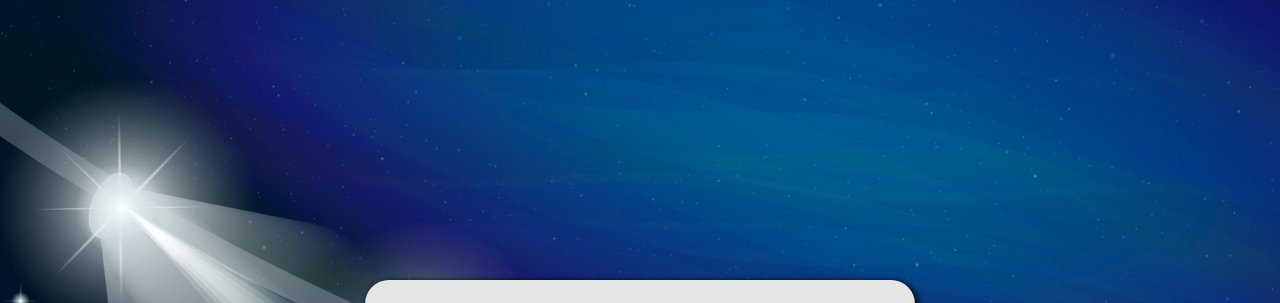
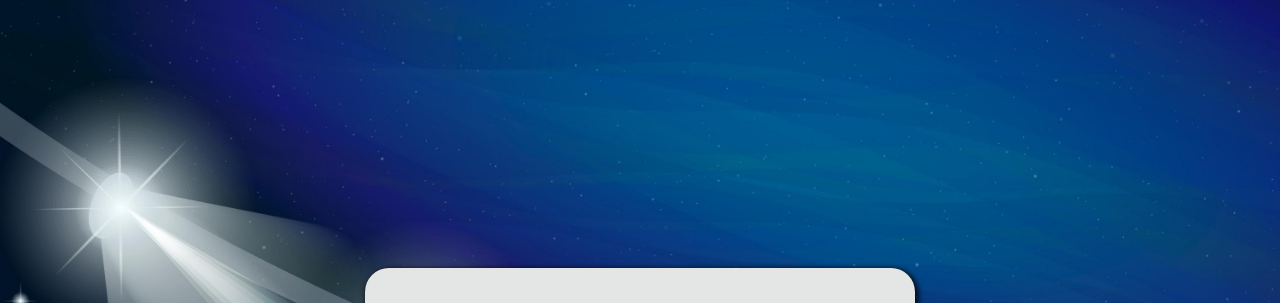
Before and after one commit to abdullahtnz/footballia, a plain HTML site: page index.html in a window 1280 px wide. Shown: the top 303 px of the page. Drawn offline with Linux system fonts and the light colour scheme; a web font is replaced by a local one.

Commit message:
Update style.css

```diff
--- a/style.css
+++ b/style.css
@@ -11,7 +11,7 @@ body{
     justify-content: center;
     align-items: center;
    font-family: Poppins;
-   height: 100vh;
+   height: 97dvh;
 
 }
 #startButton{
```
